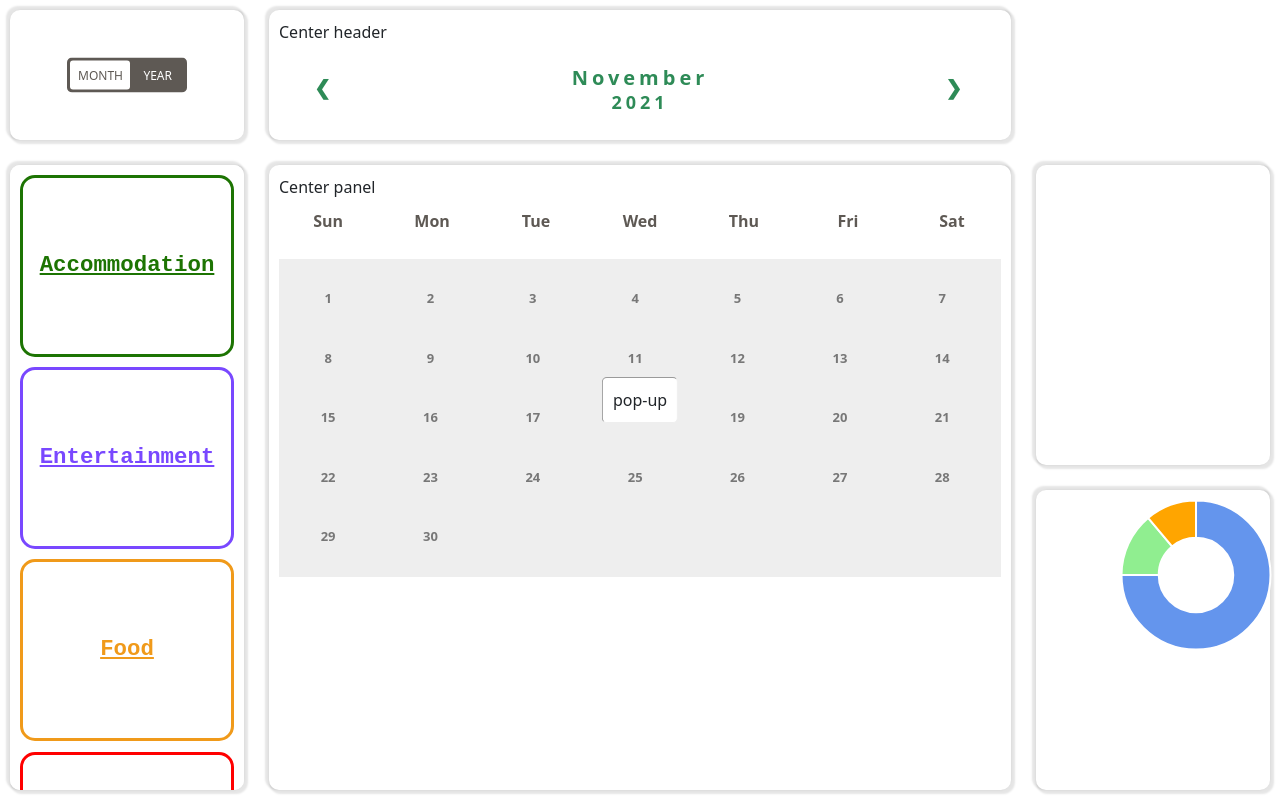
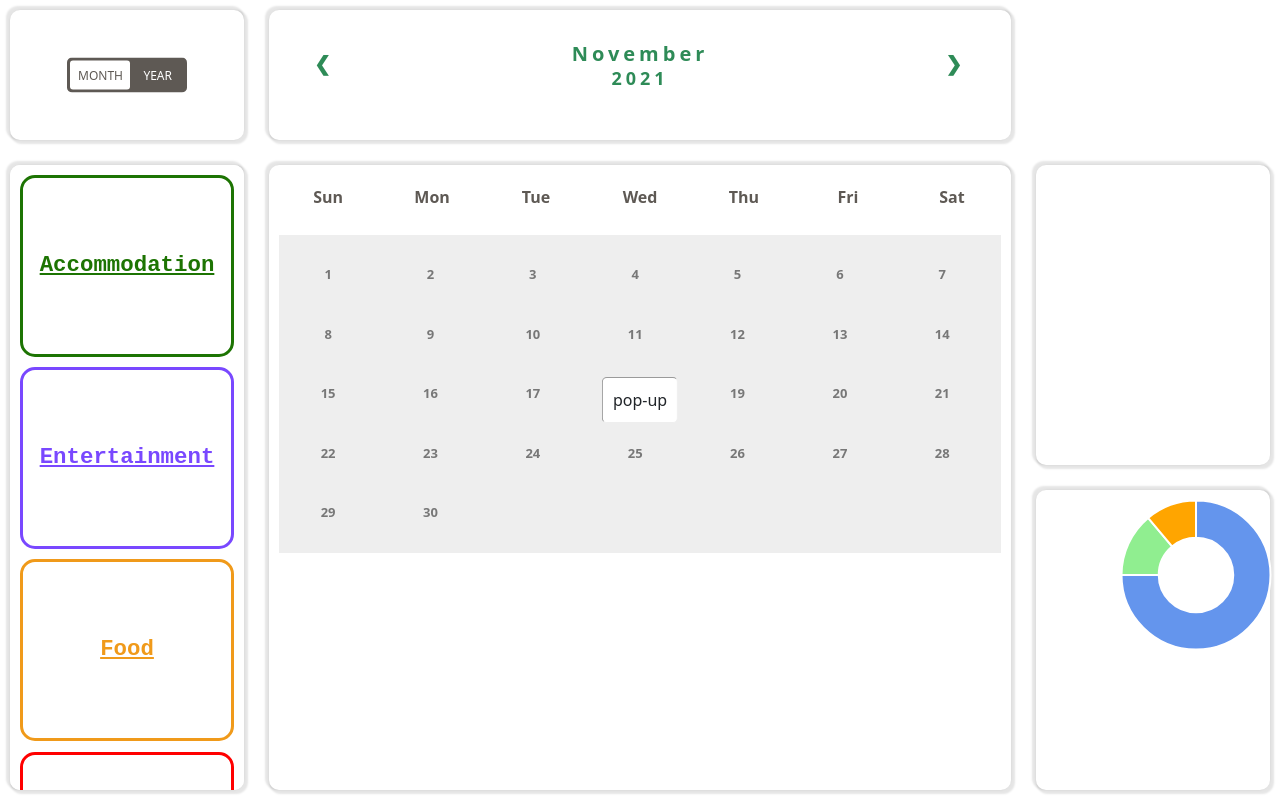
Before and after one commit to Aymanhki/PT-K---MS3, a plain HTML site: page index.html in a window 1280 px wide. Shown: the top 800 px of the page. Drawn offline with nearby package versions, Linux system fonts and the light colour scheme.

Commit message:
removed the center panel text.

```diff
--- a/doughnut.js
+++ b/doughnut.js
@@ -41,4 +41,5 @@ $(document).ready(function(){
     // }
 
     var chart = new Chart(ctx).Doughnut(data);
+    chart.width = 100;
 });
--- a/index.html
+++ b/index.html
@@ -49,7 +49,7 @@
             <canvas id="doughnut"></canvas>
         </div>
 
-        <div class="grid-panel center-header">Center header
+        <div class="grid-panel center-header">
             <div class="calendar-content">
                 <div class="calendar-header">
                     <h2 class="month">
@@ -63,7 +63,7 @@
             </div>
         </div>
 
-        <div class="grid-panel center-panel">Center panel
+        <div class="grid-panel center-panel">
             <!--calendar-->
             <div class="calendar-content">
                 <div class="calendar">
```
